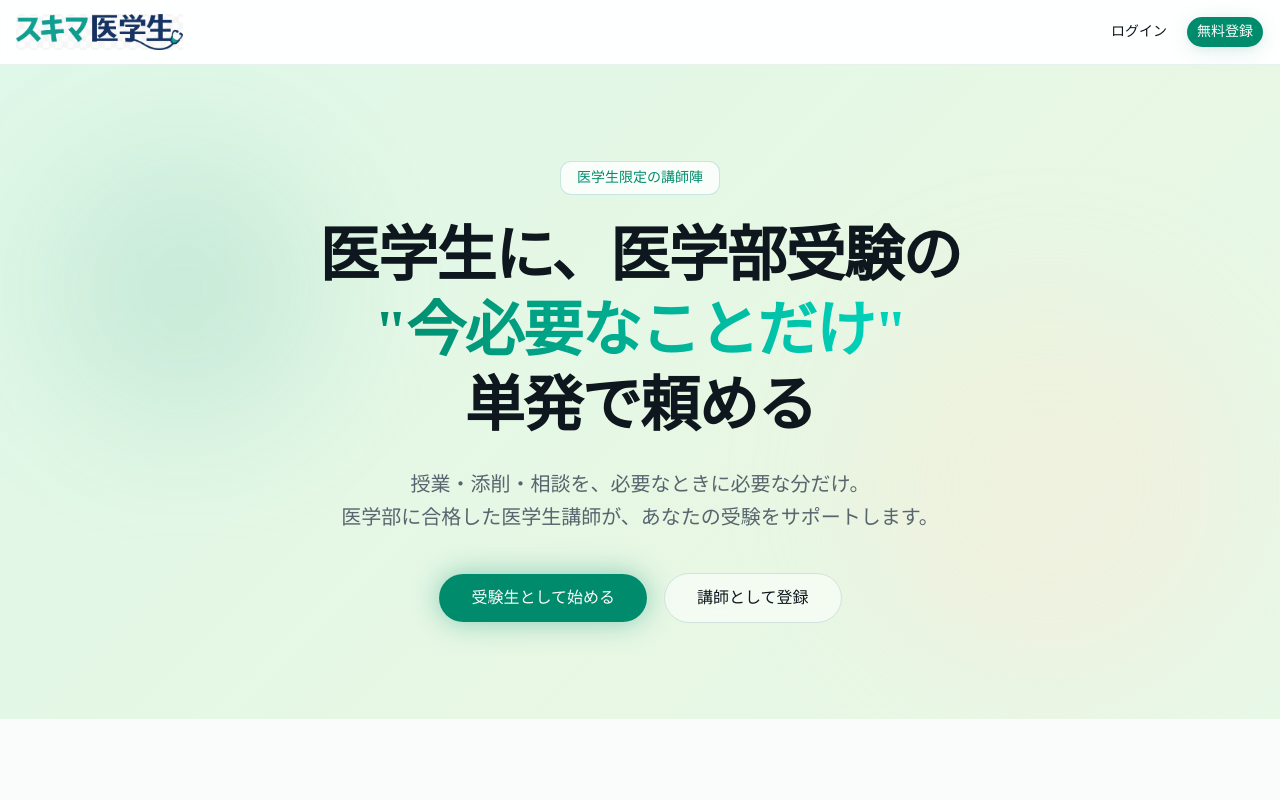
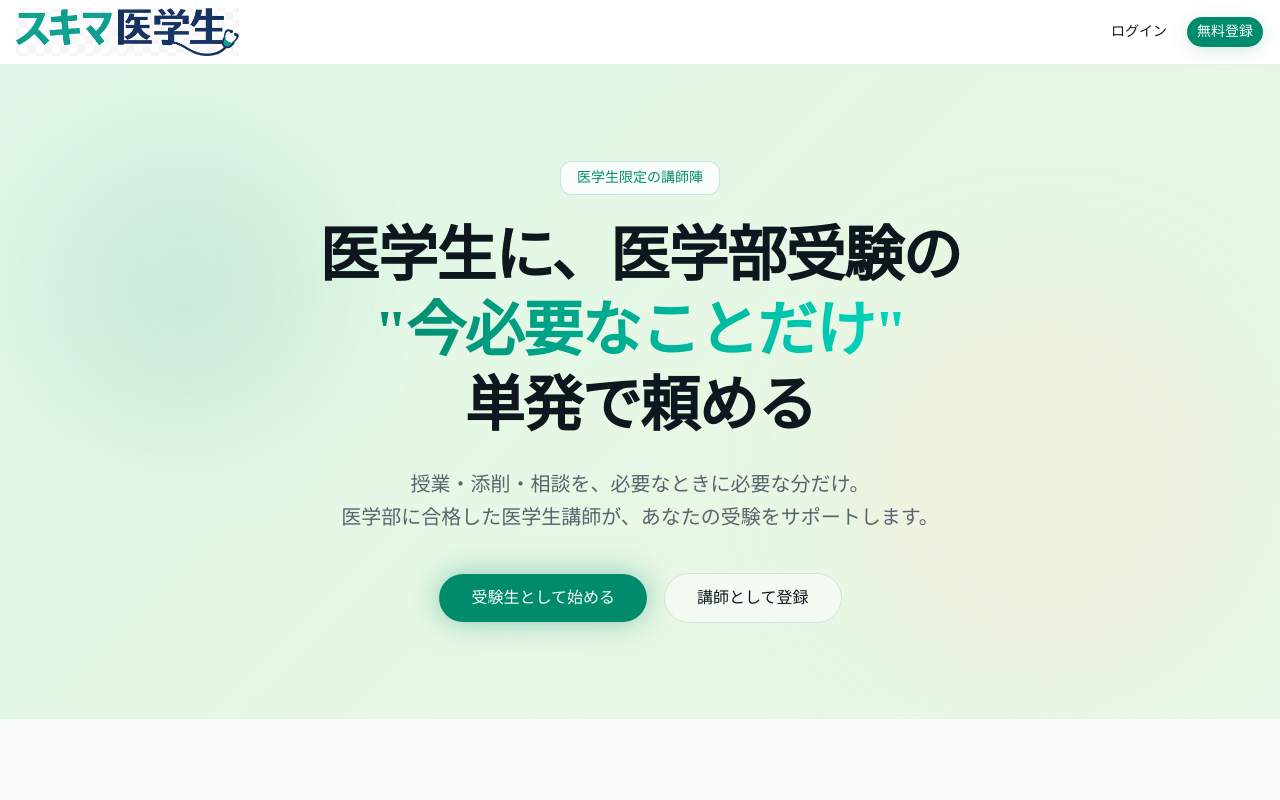
Before and after one commit to Kosai4810/igakusei_matching, a Next.js app: page / in a window 1280 px wide. Shown: the top 800 px of the page. Built offline with nearby package versions, Linux system fonts and the light colour scheme; no server answers.

Commit message:
ロゴサイズを大きく

```diff
--- a/src/components/layout/Header.tsx
+++ b/src/components/layout/Header.tsx
@@ -19,13 +19,13 @@ export function Header() {
   return (
     <header className="sticky top-0 z-50 border-b border-border/50 bg-white/80 backdrop-blur-lg">
       <div className="container mx-auto px-4 h-16 flex items-center justify-between">
-        <Link href="/" className="flex items-center group">
+        <Link href="/" className="flex items-center group h-full py-2">
           <Image
             src="/logo.png"
             alt="スキマ医学生"
-            width={180}
-            height={40}
-            className="h-9 w-auto"
+            width={240}
+            height={48}
+            className="h-12 w-auto"
             priority
           />
         </Link>
```
